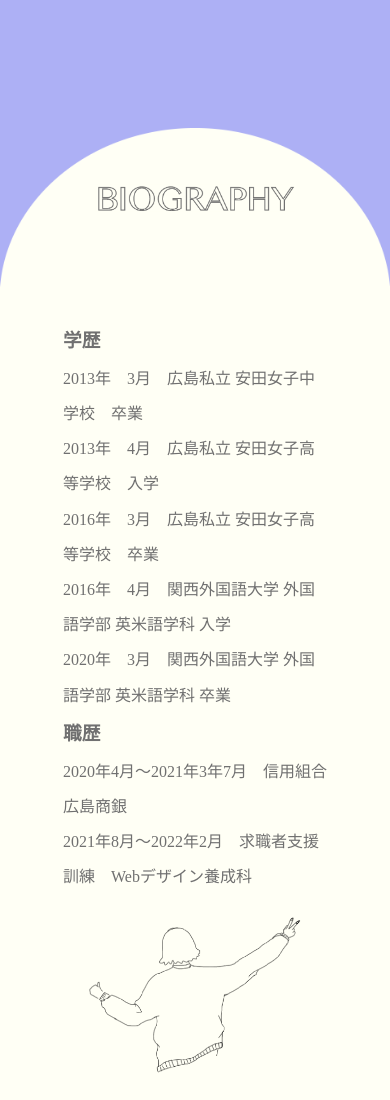
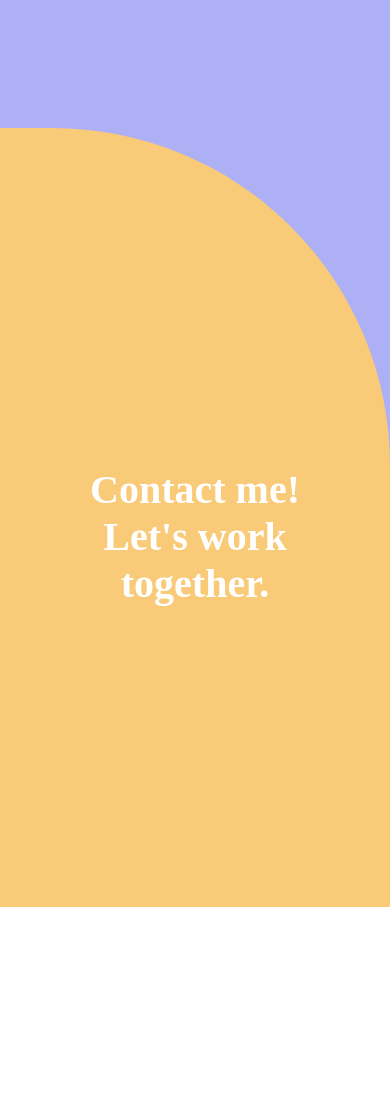
Before and after one commit to yuka0801/portfolio3, a plain HTML site: page index.html in a window 390 px wide. Shown: the part 5720-6820 px from the top of the page. After the commit the page ends 6627 px from the top, so only its background shows below. Drawn offline with nearby package versions, Linux system fonts and the light colour scheme; a web font is replaced by a local one.

Commit message:
remove biography contents

```diff
--- a/css/style.css
+++ b/css/style.css
@@ -355,44 +355,7 @@ section.fav
   transition-duration: .6s;
 }
 
-/*------------------------------
-section.bio
---------------------------------*/
 
-.bio-top {
-  background-color: #ADB0F5;
-  position: relative;
-}
-
-.bio-top h2 {
-  position: absolute;
-  top: 50%;
-  left: 50%;
-  -webkit-transform: translateX(-50%);
-  -ms-transform: translateX(-50%);
-  transform: translate(-50%, -50%);
-}
-
-.bio-contents {
-  background: #FFFFF5;
-  padding-bottom: 300px;
-}
-
-.bio-flex {
-  display: flex;
-  align-items: center;
-  justify-content: space-around;
-}
-
-.bio-img-box {
-  width: 50%;
-}
-
-.bio-text {
-  line-height: 2.2;
-  width: 40%;
-  margin-top: 10%;
-}
 
 /*------------------------------
 section.contact
@@ -405,7 +368,7 @@ section.contact
 
 .contact-top {
   height: 40vh;
-  background: #fff;
+  background: #ADB0F5;
   position: relative;
 }
 
@@ -460,24 +423,7 @@ section.contact
   .fav3 {
     top: 30%;
   }
-
-    /*bio*/
-
-  .bio-flex {
-    flex-direction: column;
-  }
-
-  .bio-img-box {
-    width: 50%;
-    margin: 0 0 0 auto;
-    margin-right: 80px;
-  }
-
-  .bio-text {
-    line-height: 2.2;
-    width: 80%;
-    margin-top: 10%;
-  }
+*/
 
 }
 
@@ -583,20 +529,6 @@ section.contact
     margin-top: 70px;
     top: 60%;
   }
-
-
-  /*bio*/
-  .bio-img-box {
-    width: 70%;
-    margin: 0;
-    margin-right: 0px;
-  }
-
-  .bio-contents {
-    padding-bottom: 200px;
-  }
-
-
 
 
 }
--- a/index.html
+++ b/index.html
@@ -137,32 +137,6 @@
   </section><!-- .fav -->
 
 
-  <section class="bio">
-    <div class="bio-top">
-      <img src="img/white-top.png" alt="">
-      <h2><img src="img/bio-title.png" alt="biography"></h2>
-    </div>
-
-    <div class="bio-contents">
-      <div class="wrapper bio-flex">
-        <div class="bio-text">
-          <h3>学歴</h3>
-          <p>2013年　3月　広島私立 安田女子中学校　卒業</p>
-          <p>2013年　4月　広島私立 安田女子高等学校　入学</p>
-          <p>2016年　3月　広島私立 安田女子高等学校　卒業</p>
-          <p>2016年　4月　関西外国語大学 外国語学部 英米語学科 入学</p>
-          <p>2020年　3月　関西外国語大学 外国語学部 英米語学科 卒業</p>
-
-          <h3>職歴</h3>
-          <p>2020年4月〜2021年3年7月　信用組合　広島商銀<br>
-            2021年8月〜2022年2月　求職者支援訓練　Webデザイン養成科</p>
-        </div><!-- bio-text -->
-        <div class="bio-img-box"><img src="img/illust.png" alt=""></div>
-      </div><!-- wrapper -->
-    </div><!-- bio-contents -->
-  </section>
-
-
   <section class="contact">
     <div class="contact-top">
       <div class="contact-top2">
```
